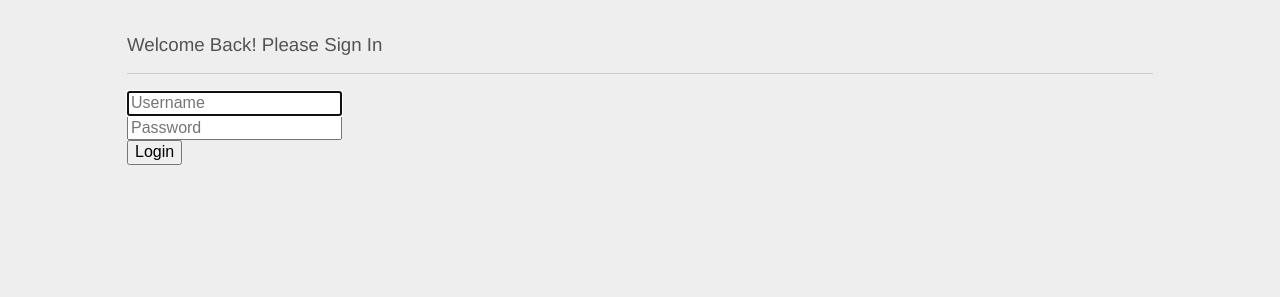
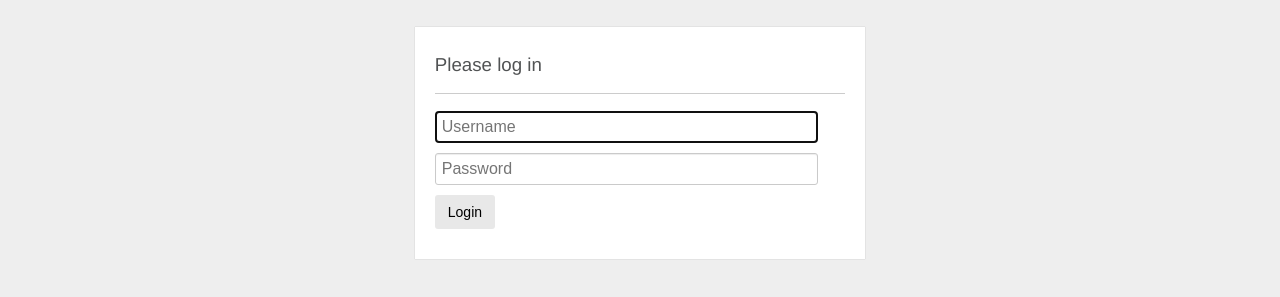
Before and after one commit to danmux/floe, a plain HTML site: page webapp/index.html in a window 1280 px wide. Both pictures are taken after a click on the link 1071 px from the left and 20 px from the top of the page. Shown: the part 45-342 px from the top of the page. Drawn offline with Linux system fonts and the light colour scheme; files that its build step writes are made by us from their sources; files whose address does not match are found by name.

Commit message:
webapp: prettying up the forms

```diff
--- a/webapp/css/main.css
+++ b/webapp/css/main.css
@@ -80,6 +80,7 @@ textarea {
 .header-container,
 .footer-container,
 .main aside,
+.login,
 box {
     background: #ffffff;
 }
@@ -177,6 +178,7 @@ i {
 
 .header-container,
 .main aside,
+.login,
 box {
    -webkit-box-shadow: 0 0px 1px #aaa;
       -moz-box-shadow: 0 0px 1px #aaa;
@@ -208,6 +210,12 @@ box {
     font-weight: lighter;
     min-height: 70px;
     transition: all 0.5s ease-in-out;
+}
+
+.login {
+    margin: 0 auto;
+    padding: 20px;
+    width: 40%;
 }
 
 box h3 {
@@ -247,10 +255,27 @@ tasks {
 prompt {
     margin-top: 10px;
     display: block;
+    font-size: 11pt;
 }
 
 input {
+    margin-top: 10px;
     display: block;
+
+    display: block;
+    width: 90%;
+    height: 24px;
+    padding: 3px 6px;
+    font-size: 12pt;
+    line-height: 1.42857143;
+    font-weight: lighter;
+    color: #333333;
+    background-color: #ffffff;
+    background-image: none;
+    border: 1px solid #cacaca;
+    border-radius: 3px;
+    box-shadow: inset 0 1px 1px rgba(0, 0, 0, 0.075);
+    transition: border-color ease-in-out .15s, box-shadow ease-in-out .15s;
 }
 
 .btn {
--- a/webapp/js/page/login.js
+++ b/webapp/js/page/login.js
@@ -34,15 +34,15 @@ export function Login() {
 }
 
 var tpl = `
-    <div class="wrapper">
-        <form action="" method="post" name="login-form" class="form-signin">
-            <h3 class="form-signin-heading">Welcome Back! Please Sign In</h3>
+    <div class='login'>
+        <form action=' method='post' name='login-form' class='form-signin'>
+            <h3 class='form-signin-heading'>Please log in</h3>
             <hr>
 
-            <input type="text" name="Username" placeholder="Username" required="" autofocus="" />
-            <input type="password" name="Password" placeholder="Password" required=""/>
+            <input type='text' name='Username' placeholder='Username' required='' autofocus='' />
+            <input type='password' name='Password' placeholder='Password' required=''/>
 
-            <button name="Submit" value="Login" type="Submit">Login</button>
+            <button class='btn' name='Submit' value='Login' type='Submit'>Login</button>
         </form>
     </div>
 `
```
